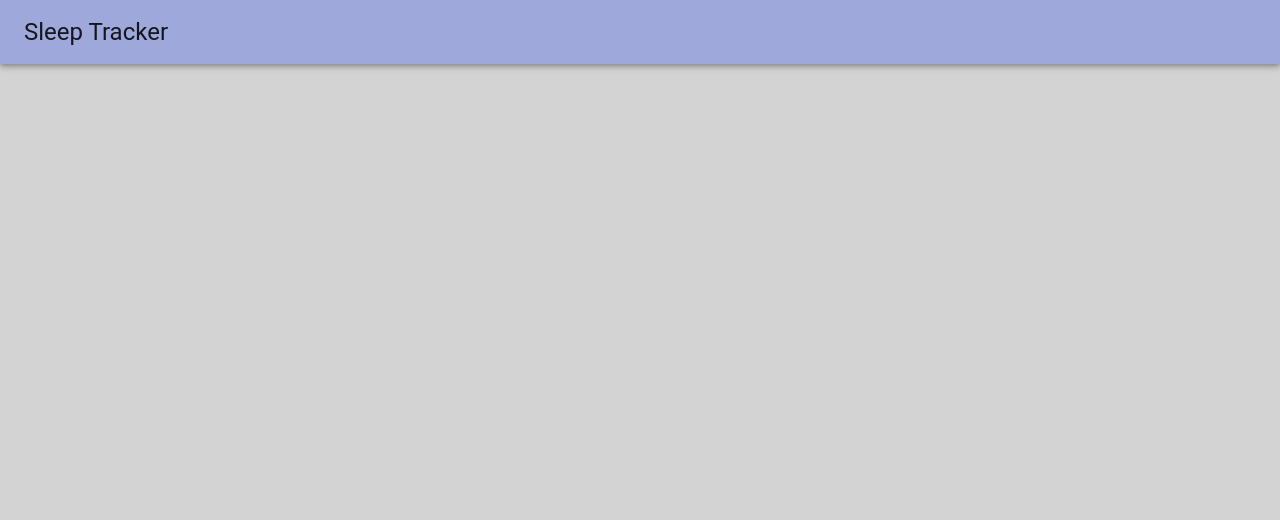
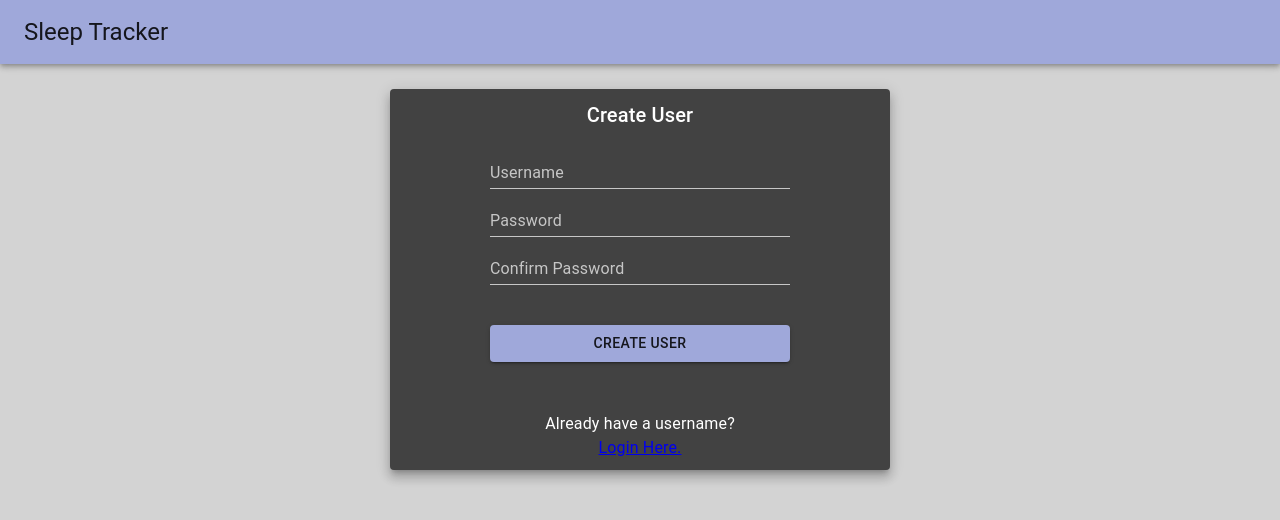
Before and after one commit to bw-sleep-tracker/ST-Front-End, a React (Create React App) app in the folder sleep-tracker/: page /create in a window 1280 px wide. Shown: the top 520 px of the page. Built offline with nearby package versions, Linux system fonts and the light colour scheme.

Commit message:
Links between login and create user page refactored to reactrouter

```diff
--- a/sleep-tracker/src/App.js
+++ b/sleep-tracker/src/App.js
@@ -5,7 +5,6 @@ import Header from "./Components/Header";
 import CreateUserForm from "./Components/CreateUserForm";
 import LoginForm from "./Components/LoginForm";
 import DashboardContainer from "./Components/Dashboard/Container";
-
 
 // The plus button (add sleep) is built out inside the Header component. My thoughts are to only show that when the user is logged in. I think the user should be shown the login page by default and everything else is protected.
 
@@ -22,7 +21,7 @@ function App() {
     >
       <Header />
       <Route exact path="/" render={props => <LoginForm {...props} />} />
-      <Route path="create" render={props => <CreateUserForm {...props} />} />
+      <Route path="/create" render={props => <CreateUserForm {...props} />} />
     </div>
   );
 }
--- a/sleep-tracker/src/Components/CreateUserForm.js
+++ b/sleep-tracker/src/Components/CreateUserForm.js
@@ -1,4 +1,6 @@
 import React, { Component } from "react";
+import { Link } from "react-router-dom";
+
 import { Card, TextField, Button, Typography } from "@material-ui/core";
 import { withStyles } from "@material-ui/core/styles";
 
@@ -99,9 +101,10 @@ class CreateUserForm extends Component {
             style={{ padding: 10, textAlign: "center" }}
           >
             Already have a username? <br />{" "}
-            <a href="#" style={{ color: "white" }}>
-              Login Here.
-            </a>
+            {/* <a href="#" style={{ color: "white" }}> */}
+            <Link to="/">Login Here.</Link>
+            {/* Links need to be restyled */}
+            {/* </a> */}
           </Typography>
         </form>
       </Card>
--- a/sleep-tracker/src/Components/LoginForm.js
+++ b/sleep-tracker/src/Components/LoginForm.js
@@ -1,4 +1,6 @@
 import React, { Component } from "react";
+import { Link } from "react-router-dom";
+
 import { Card, TextField, Button, Typography } from "@material-ui/core";
 import { withStyles } from "@material-ui/core/styles";
 
@@ -90,9 +92,10 @@ class LoginForm extends Component {
             style={{ padding: 10, textAlign: "center" }}
           >
             Don't have a username? <br />{" "}
-            <a href="#" style={{ color: "white" }}>
-              Create an account here.
-            </a>
+            {/* <a href="#" style={{ color: "white" }}> */}
+            <Link to="/create">Create an account here.</Link>{" "}
+            {/* needs to be restyled */}
+            {/* </a> */}
           </Typography>
         </form>
       </Card>
```
